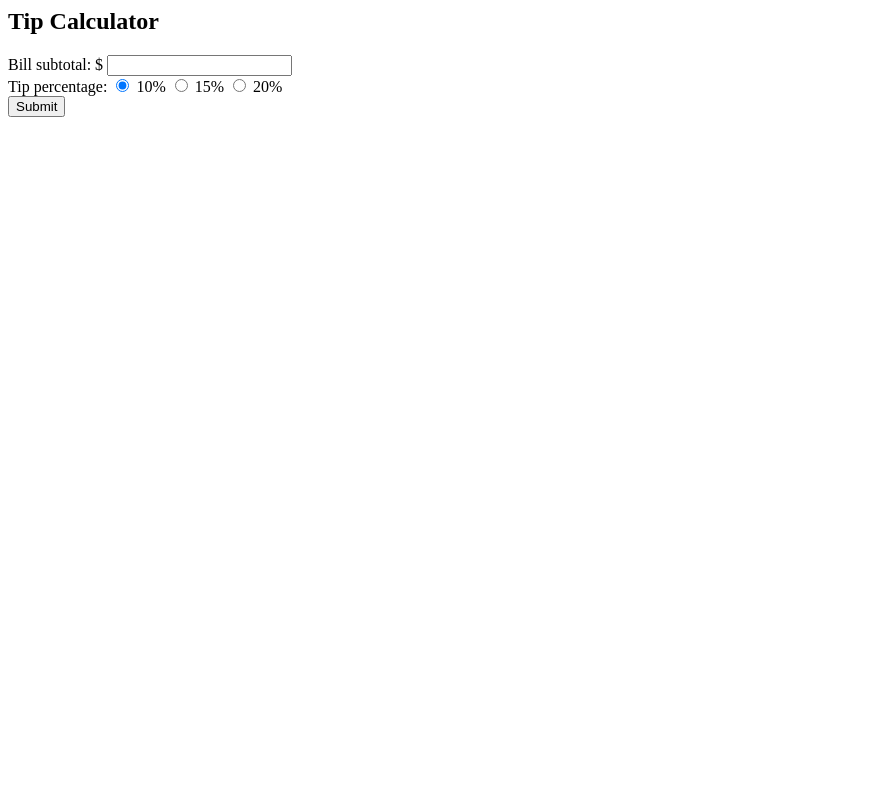
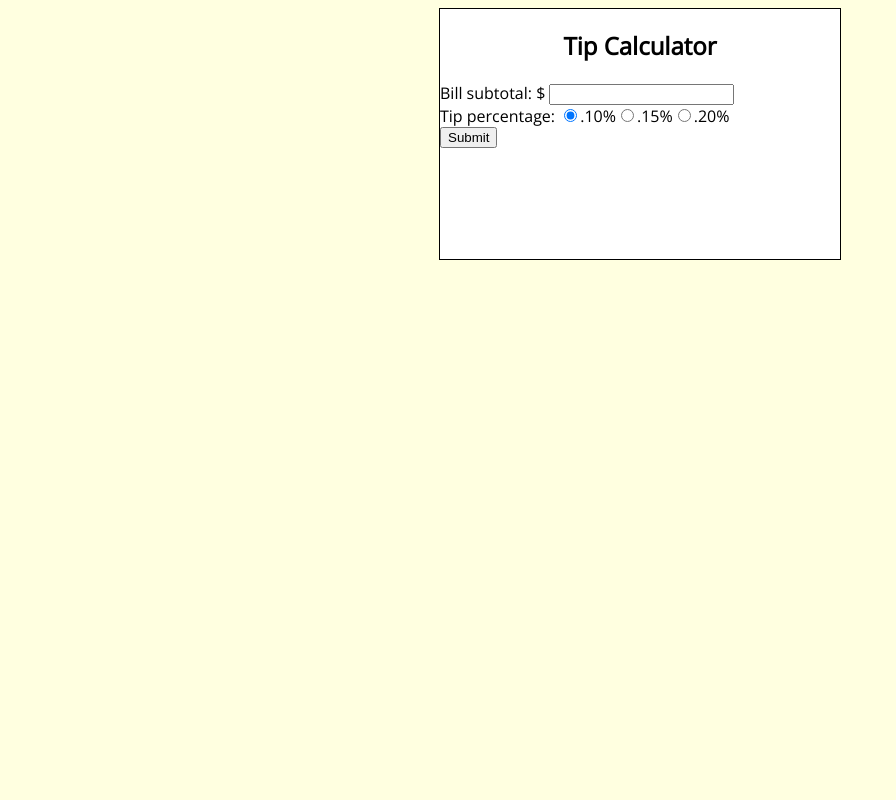
Before and after one commit to SuperLinguini/Tip-Calculator, a PHP site: page / in a window 1280 px wide. Shown: the whole page, without its empty margins (0-896 px from the left). Run offline with PHP 8.4, Linux system fonts and the light colour scheme.

Commit message:
Many PHP and CSS changes

```diff
--- a/index.php
+++ b/index.php
@@ -1,28 +1,71 @@
 <html>
+<head>
+    <link href="https://fonts.googleapis.com/css?family=Open+Sans" rel="stylesheet">
+    <style>
+        body {
+            background-color: lightyellow;
+            font-family: 'Open Sans', sans-serif;
+        }
+        .flex-container {
+            display: flex;
+             display: -webkit-flex;
+            width: 400px;
+            height: 250px;
+            background-color: white;
+            border: 1px solid black;
+            margin: 0 auto;
+            flex-direction: column;
+        }
+        .center {
+            text-align: center;
+        }
+    </style>
+</head>
 <body>
-    <h2>Tip Calculator</h2>
+    <div class="flex-container">
+    <h2 class="center">Tip Calculator</h2>
     <?php
         if(isset($_GET['subtotal']) && ((float)$_GET['subtotal']) > 0)
         {
             $tip = (float)$_GET["subtotal"] * (float)$_GET['tip'];
             $total = $tip + (float)$_GET["subtotal"];
+        } else if(isset($_GET['subtotal']) && ((float)$_GET['subtotal']) == 0)
+        {
+            $error = true;
         }
     ?>
     <form action="index.php" method="GET">
-        Bill subtotal: $
+        <span <?php if(isset($error) && $error) echo 'style="color:red;"'?>>Bill subtotal: $</span>
         <input type="text" name="subtotal" value="<?php if(isset($_GET['subtotal'])) echo $_GET['subtotal']?>"><br>
         Tip percentage:
-        <input type="radio" name="tip" value=".10" checked> 10%
+        <?php
+            if(isset($_GET['tip']))
+                $radioInput = (float)$_GET['tip'];
+            else
+                $radioInput = .10;
+            $numArr = array(".10", ".15", ".20");
+            for($i = 0; $i < 3; $i++)
+            {
+                if($numArr[$i] == $radioInput)
+                    echo '<input type="radio" name="tip" value="'. $numArr[$i] .
+                    '" checked>' . $numArr[$i] . '%';
+                else
+                    echo '<input type="radio" name="tip" value="'. $numArr[$i] .
+                    '">' . $numArr[$i] . '%';
+            }
+        ?>
+        <!--<input type="radio" name="tip" value=".10" checked> 10%
         <input type="radio" name="tip" value=".15"> 15%
-        <input type="radio" name="tip" value=".20"> 20% <br>
-        <input type="submit" value="Submit">
+        <input type="radio" name="tip" value=".20"> 20%--> <br>
+        <input type="submit" value="Submit" style="margin: 0 auto">
     </form>
     <?php
         if(isset($tip) && isset($total) && is_float($tip) && is_float($total))
         {
-            echo "Tip: $tip<br>";
-            echo "Total: $total dollars. <br>";
+            echo "Tip: $" . number_format($tip, 2). "<br>";
+            echo "Total: $" . number_format($total, 2). " <br>";
         }
     ?>
+    </div>
 </body>
 </html>
```
